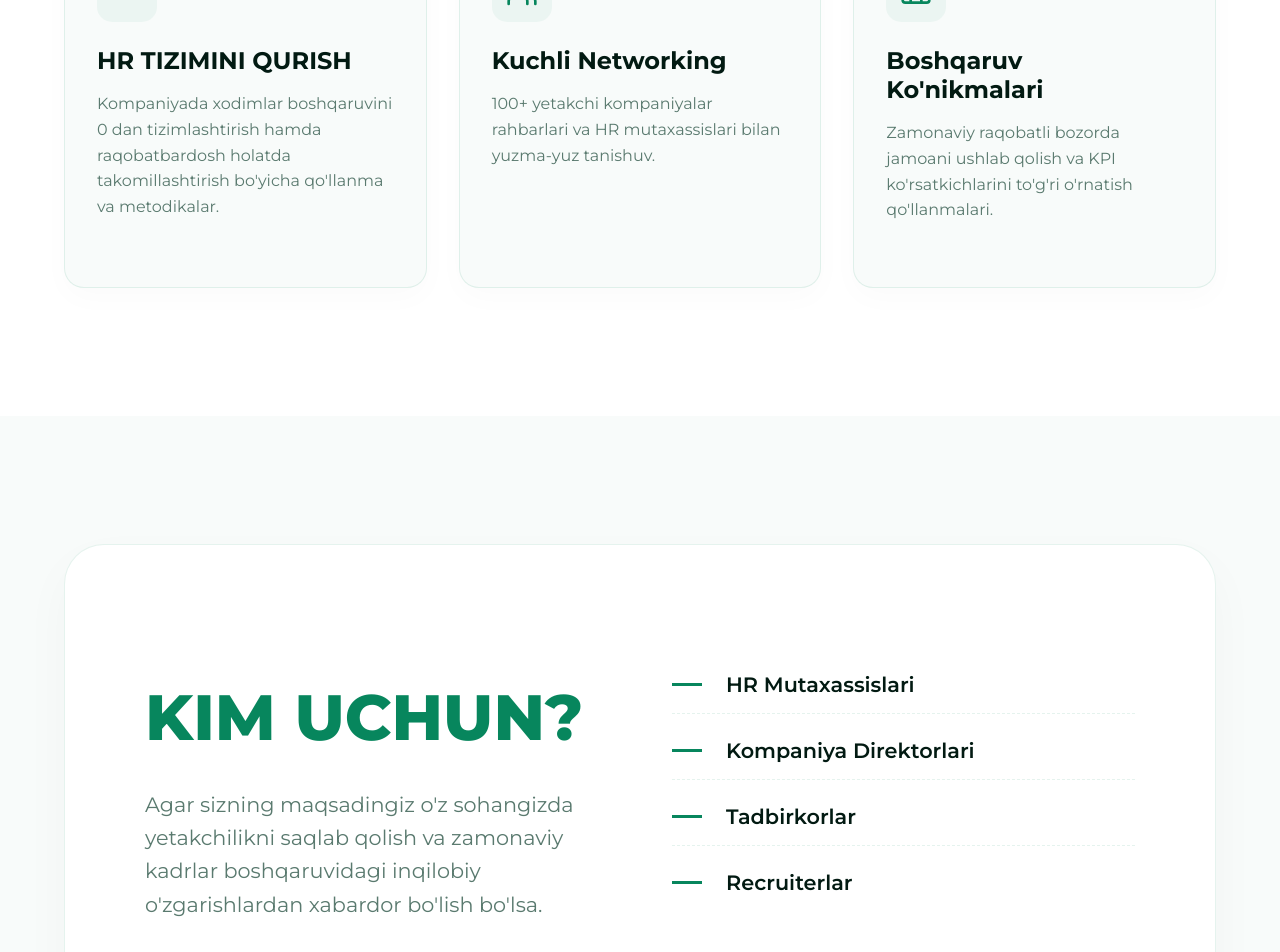
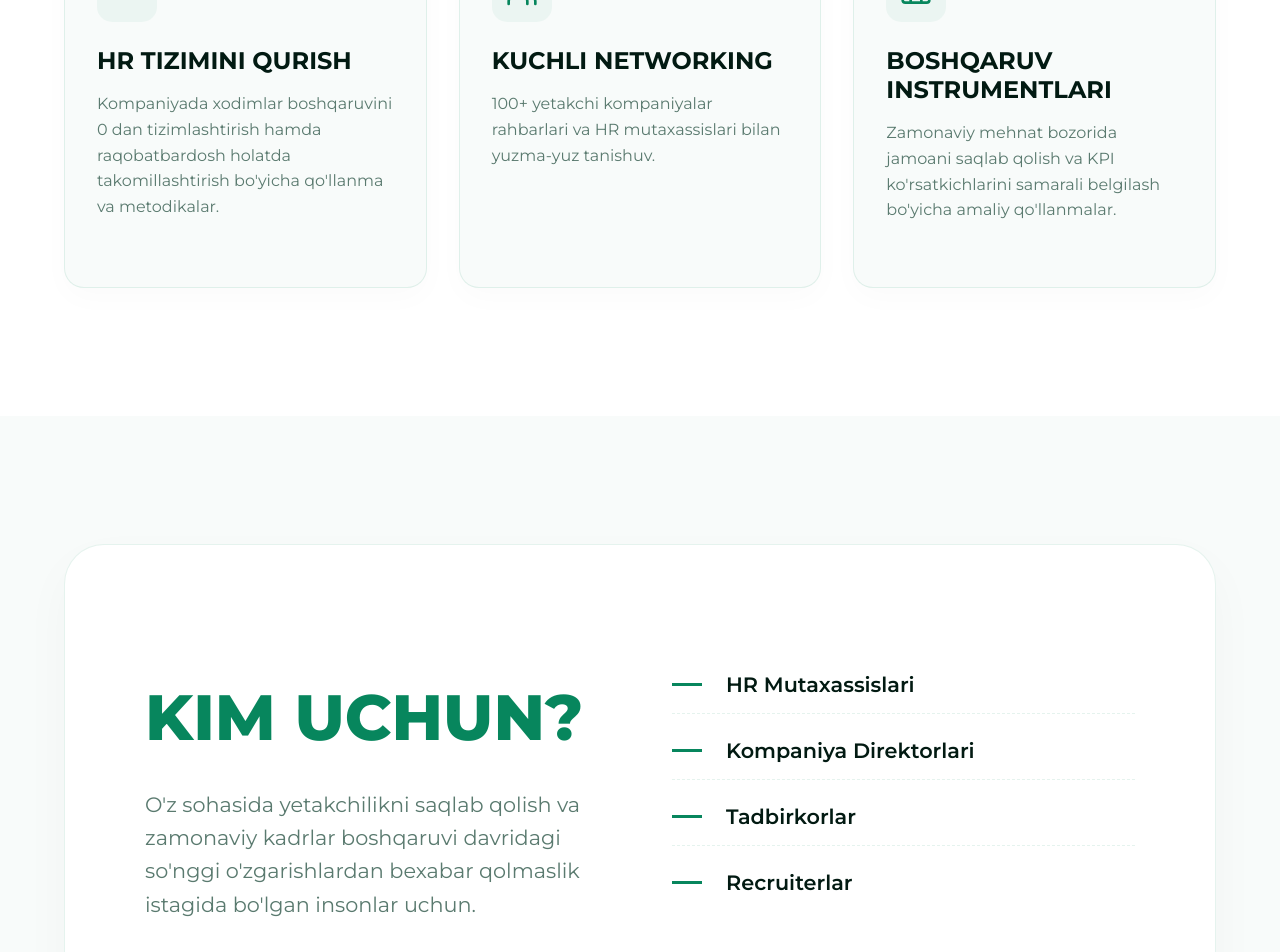
Before and after one commit to bnutfilloyev/hrla-website, a Next.js app: page / in a window 1280 px wide. Shown: the part 2320-3272 px from the top of the page. Built offline with nearby package versions, Linux system fonts and the light colour scheme.

Commit message:
content: add inhunter logo, update Benefits titles and Audience subtitle
Co-Authored-By: Claude Sonnet 4.6 <noreply@anthropic.com>

```diff
--- a/src/components/Audience.jsx
+++ b/src/components/Audience.jsx
@@ -23,7 +23,7 @@ export default function Audience() {
           <div className={styles.textContent}>
             <h2 className={styles.title}>KIM UCHUN?</h2>
             <p className={styles.subtitle}>
-              Agar sizning maqsadingiz o'z sohangizda yetakchilikni saqlab qolish va zamonaviy kadrlar boshqaruvidagi inqilobiy o'zgarishlardan xabardor bo'lish bo'lsa.
+              O'z sohasida yetakchilikni saqlab qolish va zamonaviy kadrlar boshqaruvi davridagi so'nggi o'zgarishlardan bexabar qolmaslik istagida bo'lgan insonlar uchun.
             </p>
           </div>
 
--- a/src/components/Benefits.jsx
+++ b/src/components/Benefits.jsx
@@ -11,13 +11,13 @@ const benefits = [
   },
   {
     icon: <Users size={32} />,
-    title: "Kuchli Networking",
+    title: "KUCHLI NETWORKING",
     desc: "100+ yetakchi kompaniyalar rahbarlari va HR mutaxassislari bilan yuzma-yuz tanishuv."
   },
 {
     icon: <Briefcase size={32} />,
-    title: "Boshqaruv Ko'nikmalari",
-    desc: "Zamonaviy raqobatli bozorda jamoani ushlab qolish va KPI ko'rsatkichlarini to'g'ri o'rnatish qo'llanmalari."
+    title: "BOSHQARUV INSTRUMENTLARI",
+    desc: "Zamonaviy mehnat bozorida jamoani saqlab qolish va KPI ko'rsatkichlarini samarali belgilash bo'yicha amaliy qo'llanmalar."
   }
 ];
 
--- a/src/components/Partners.jsx
+++ b/src/components/Partners.jsx
@@ -4,7 +4,8 @@ import styles from './Partners.module.css';
 
 const partners = [
   "/sponsors/med brand png logosArtboard 14@4x.png",
-  "/sponsors/oddiy png.png"
+  "/sponsors/oddiy png.png",
+  "/sponsors/inhunter color png.png"
 ];
 
 // Repeat to fill the marquee
```
Also changed, not shown: public/sponsors/inhunter color png.png (added).
